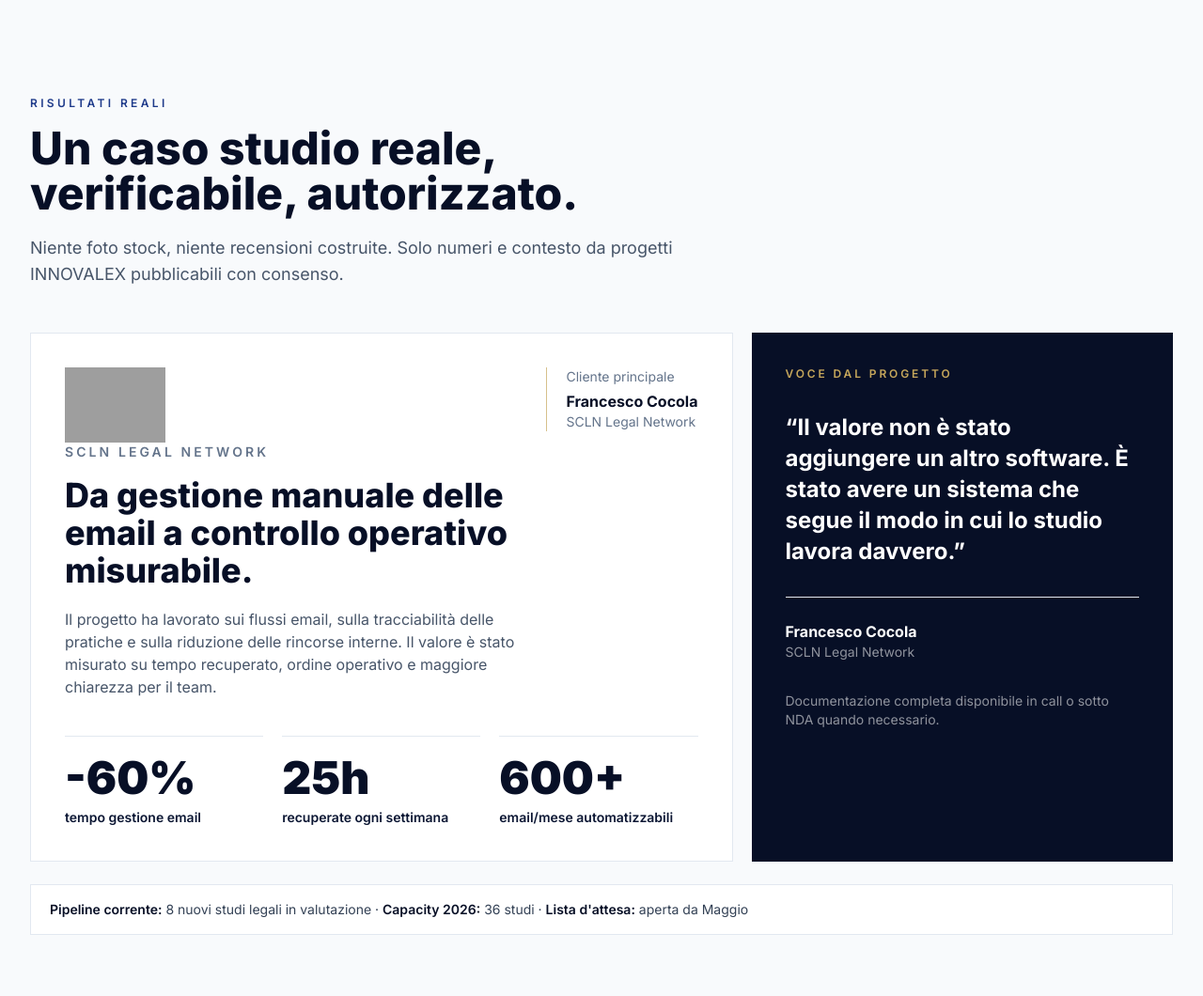
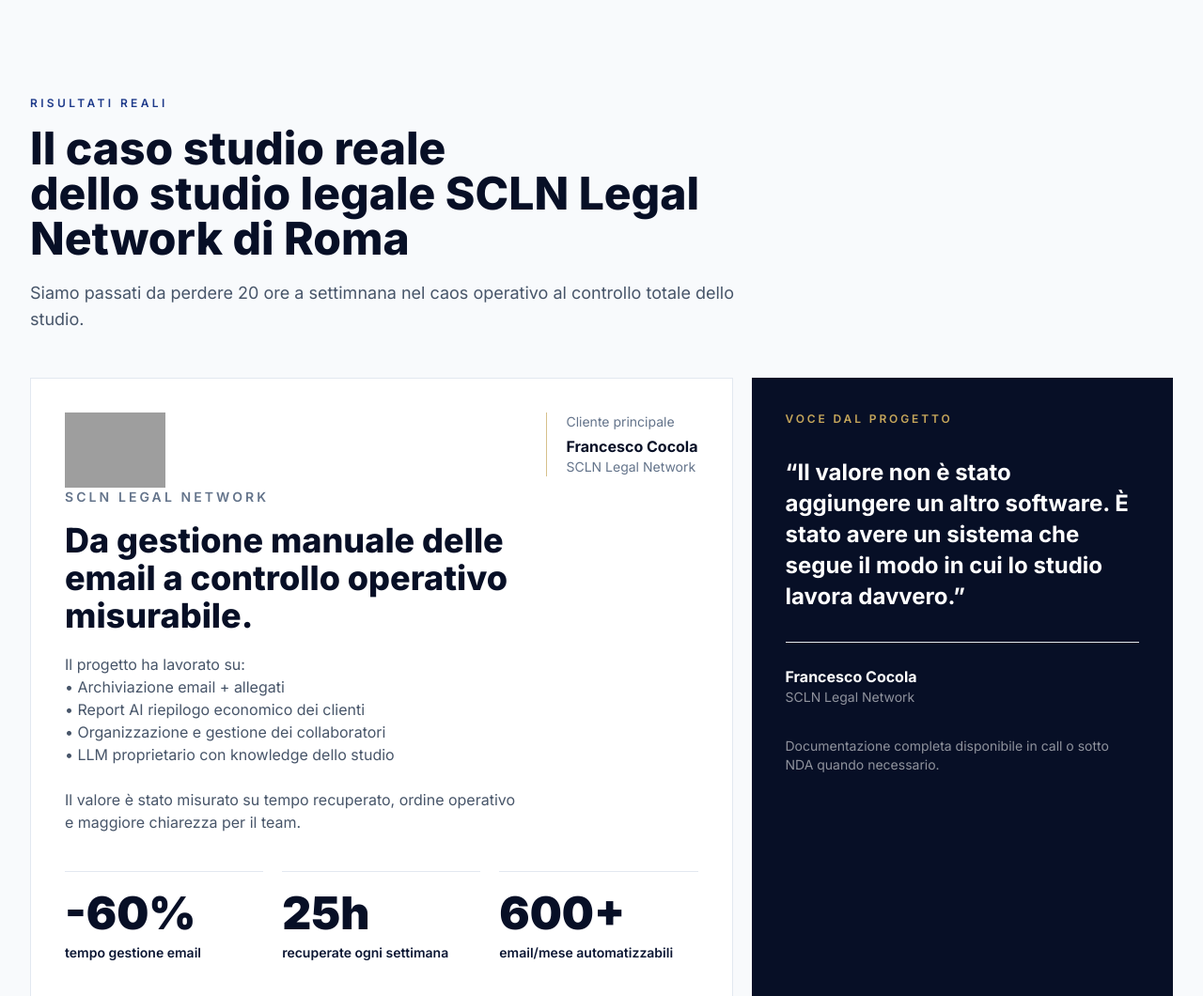
Before and after one commit to innovalex-lab/sito-web, a plain HTML site: page index.html in a window 1280 px wide. Shown: the part 880-1940 px from the top of the page at 94% size. Drawn offline with nearby package versions, Linux system fonts and the light colour scheme; grey boxes are pictures that could not be loaded.

```diff
--- a/index.html
+++ b/index.html
@@ -279,10 +279,11 @@
       <div class="max-w-7xl mx-auto px-5 lg:px-8">
         <div class="reveal max-w-3xl">
           <p class="text-xs uppercase tracking-[0.28em] text-brand-700 font-semibold">Risultati reali</p>
-          <h2 id="proof-title" class="mt-4 text-4xl md:text-5xl font-extrabold text-brand-950">Un caso studio reale,
-            verificabile, autorizzato.</h2>
-          <p class="mt-5 text-lg text-slate-600">Niente foto stock, niente recensioni costruite. Solo numeri e contesto
-            da progetti INNOVALEX pubblicabili con consenso.</p>
+          <h2 id="proof-title" class="mt-4 text-4xl md:text-5xl font-extrabold text-brand-950">Il caso studio reale <br>
+            dello studio legale SCLN Legal Network di Roma</h2>
+          <p class="mt-5 text-lg text-slate-600">Siamo passati da perdere 20 ore a settimnana nel caos operativo al
+            controllo totale dello studio.
+          </p>
         </div>
         <div class="mt-12 grid gap-5 lg:grid-cols-[1.25fr_0.75fr]">
           <article class="case-card reveal border border-slate-200 bg-white p-7 md:p-9">
@@ -293,10 +294,14 @@
                 <p class="text-sm uppercase tracking-[0.22em] text-slate-500 font-semibold">SCLN Legal Network</p>
                 <h3 class="mt-4 text-3xl md:text-4xl font-extrabold text-brand-950">Da gestione manuale delle email a
                   controllo operativo misurabile.</h3>
-                <p class="mt-5 max-w-2xl text-slate-600">Il progetto ha lavorato sui flussi email, sulla tracciabilità
-                  delle pratiche e sulla riduzione delle rincorse interne. Il valore è stato misurato su tempo
-                  recuperato,
-                  ordine operativo e maggiore chiarezza per il team.</p>
+                <p class="mt-5 max-w-2xl text-slate-600">Il progetto ha lavorato su:
+                  <br> • Archiviazione email + allegati
+                  <br> • Report AI riepilogo economico dei clienti
+                  <br> • Organizzazione e gestione dei collaboratori
+                  <br> • LLM proprietario con knowledge dello studio
+                  <br> <br> Il valore è stato misurato su tempo
+                  recuperato, ordine operativo e maggiore chiarezza per il team.
+                </p>
               </div>
               <div class="shrink-0 border-l border-gold-500/70 pl-5">
                 <p class="text-sm text-slate-500">Cliente principale</p>
@@ -707,8 +712,10 @@
       <div class="max-w-7xl mx-auto px-5 lg:px-8">
         <div class="reveal max-w-4xl">
           <p class="text-xs uppercase tracking-[0.28em] text-gold-500 font-semibold">Compliance & sicurezza</p>
-          <h2 id="compliance-title" class="mt-4 text-4xl md:text-5xl font-extrabold">Compliance non è un dettaglio. È
-            la condizione per lavorare con uno studio legale.</h2>
+          <h2 id="compliance-title" class="mt-4 text-4xl md:text-5xl font-extrabold">La Compliance non è un dettaglio.
+            <br> È
+            la condizione per lavorare con uno studio legale.
+          </h2>
         </div>
         <div class="mt-12 grid gap-5 lg:grid-cols-3">
           <article class="case-card reveal border border-white/12 bg-white/5 p-7">
@@ -820,7 +827,7 @@
           <p class="text-xs uppercase tracking-[0.28em] text-gold-500 font-semibold">Prima call</p>
           <h2 id="cta-title" class="mt-4 text-4xl md:text-5xl font-extrabold">Scopri quanto tempo sta perdendo il tuo
             studio ogni settimana.</h2>
-          <p class="mt-5 text-lg text-white/72">30 minuti di videocall. Analizziamo email, gestione operativa,
+          <p class="mt-5 text-lg text-white/72">30 minuti di videocall. <br> Analizziamo email, gestione operativa,
             archiviazione e delega. Esci con una stima del tempo perso e del primo sistema da implementare.</p>
         </div>
         <form id="lead-form" class="reveal grid gap-5 bg-white/5 border border-white/10 p-6 md:p-8" novalidate>
```
